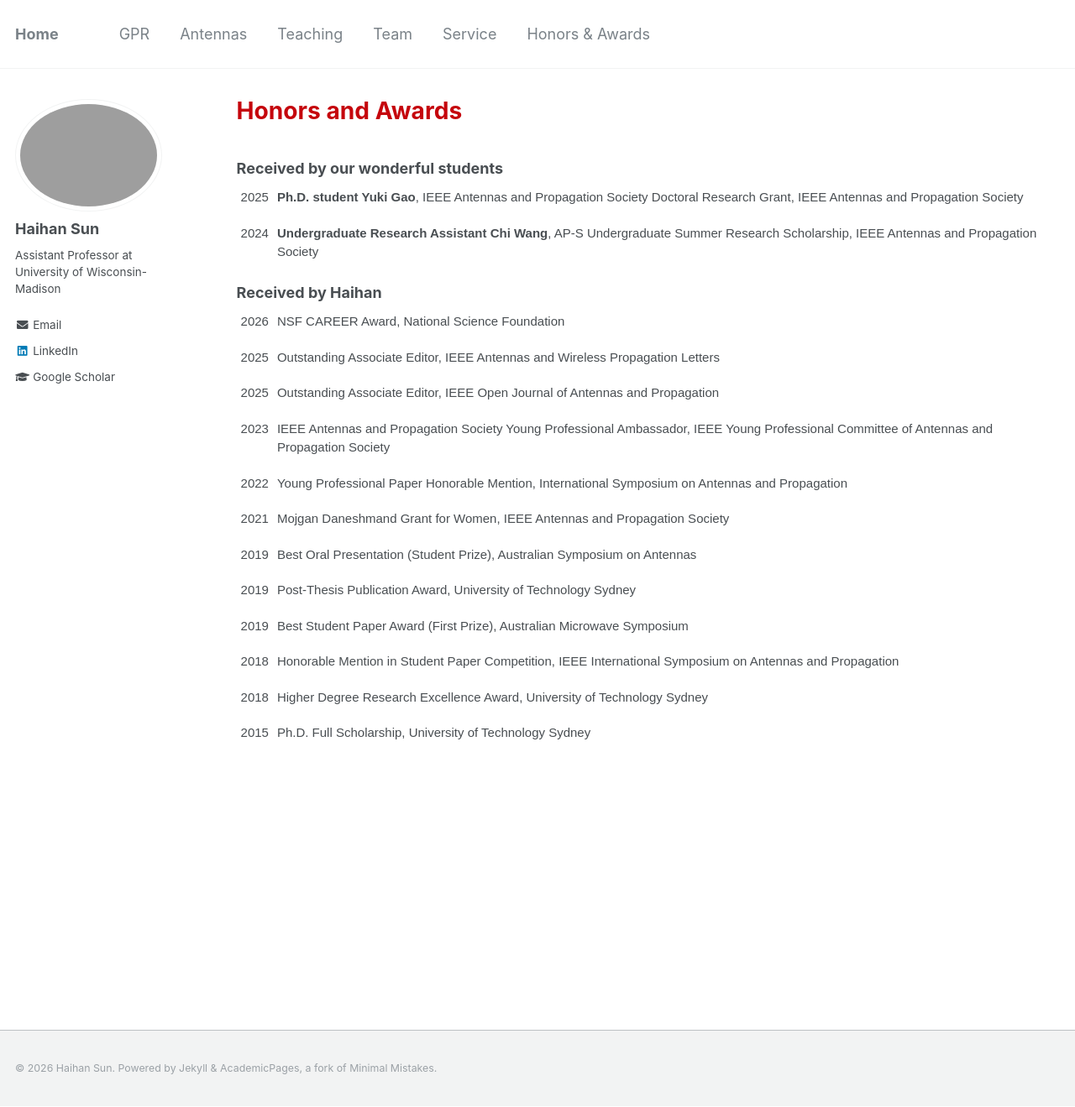
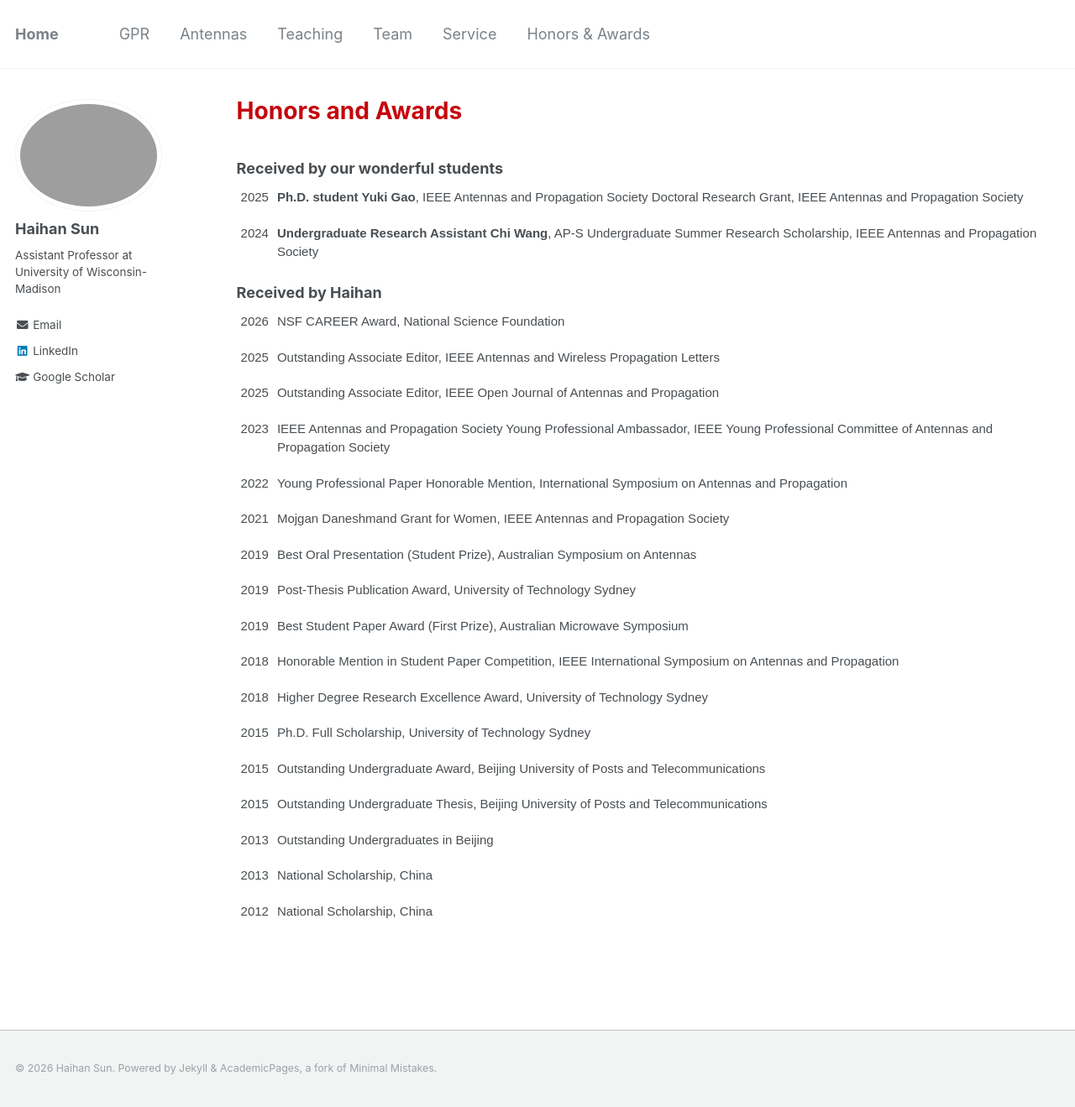
Before and after one commit to Haihan-Sun/Haihan-Sun.github.io, a Jekyll site: the page built from _pages/awards.html, in a window 1280 px wide and 1319 px high. Shown: the whole window at 84% size. Built offline with Jekyll 4.4.1, drawn with Linux system fonts in a browser that asks for light colours.

Commit message:
Update awards.html

```diff
--- a/_pages/awards.html
+++ b/_pages/awards.html
@@ -90,7 +90,6 @@ author_profile: true
     <td class="tg-ko0z">2015</td>
     <td class="tg-ko0z">Ph.D. Full Scholarship, University of Technology Sydney</td>
   </tr>
-  <!--
   <tr>
     <td class="tg-ko0z">2015</td>
     <td class="tg-ko0z">Outstanding Undergraduate Award, Beijing University of Posts and Telecommunications</td>
@@ -101,7 +100,7 @@ author_profile: true
   </tr>
   <tr>
     <td class="tg-ko0z">2013</td>
-    <td class="tg-ko0z">Outstanding Undergraduates in Beijing, China</td>
+    <td class="tg-ko0z">Outstanding Undergraduates in Beijing </td>
   </tr>
   <tr>
     <td class="tg-ko0z">2013</td>
@@ -111,6 +110,5 @@ author_profile: true
     <td class="tg-ko0z">2012</td>
     <td class="tg-ko0z">National Scholarship, China</td>
   </tr>
-  -->
 </tbody>
 </table>
```
